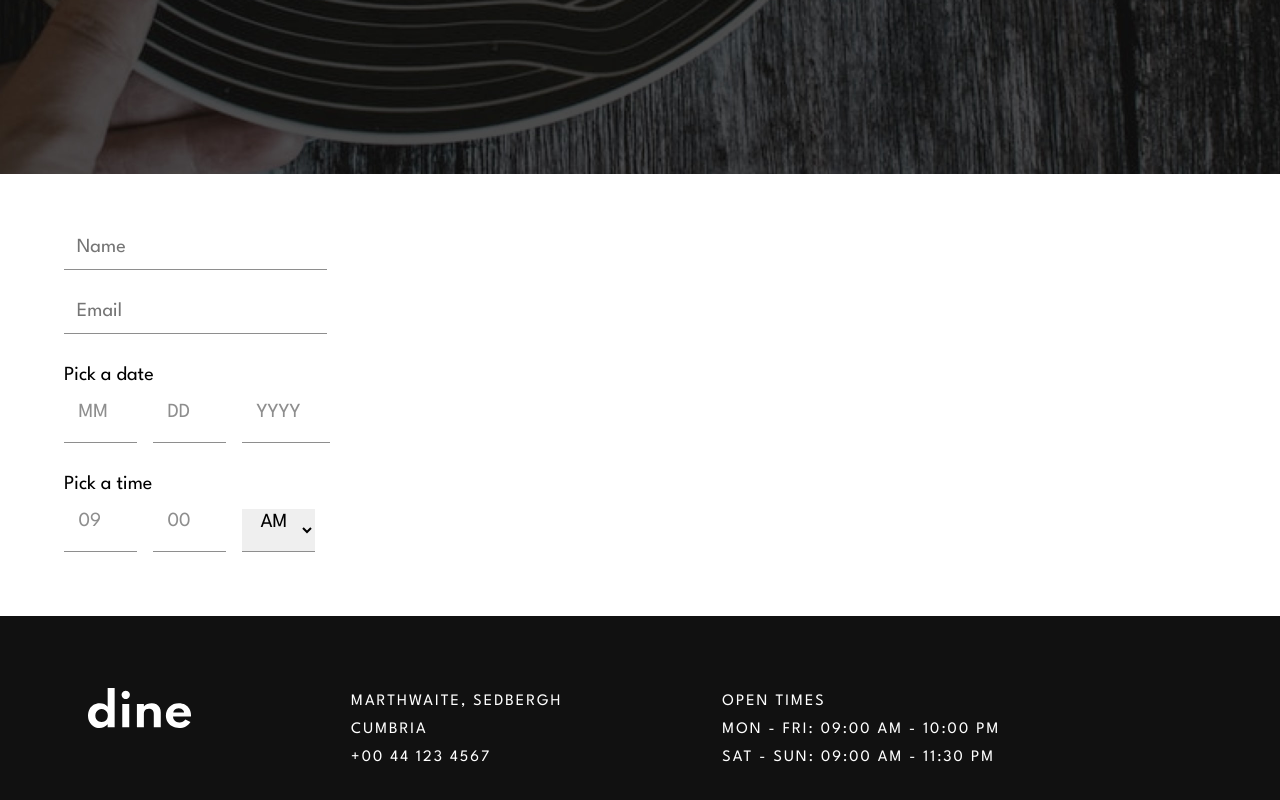
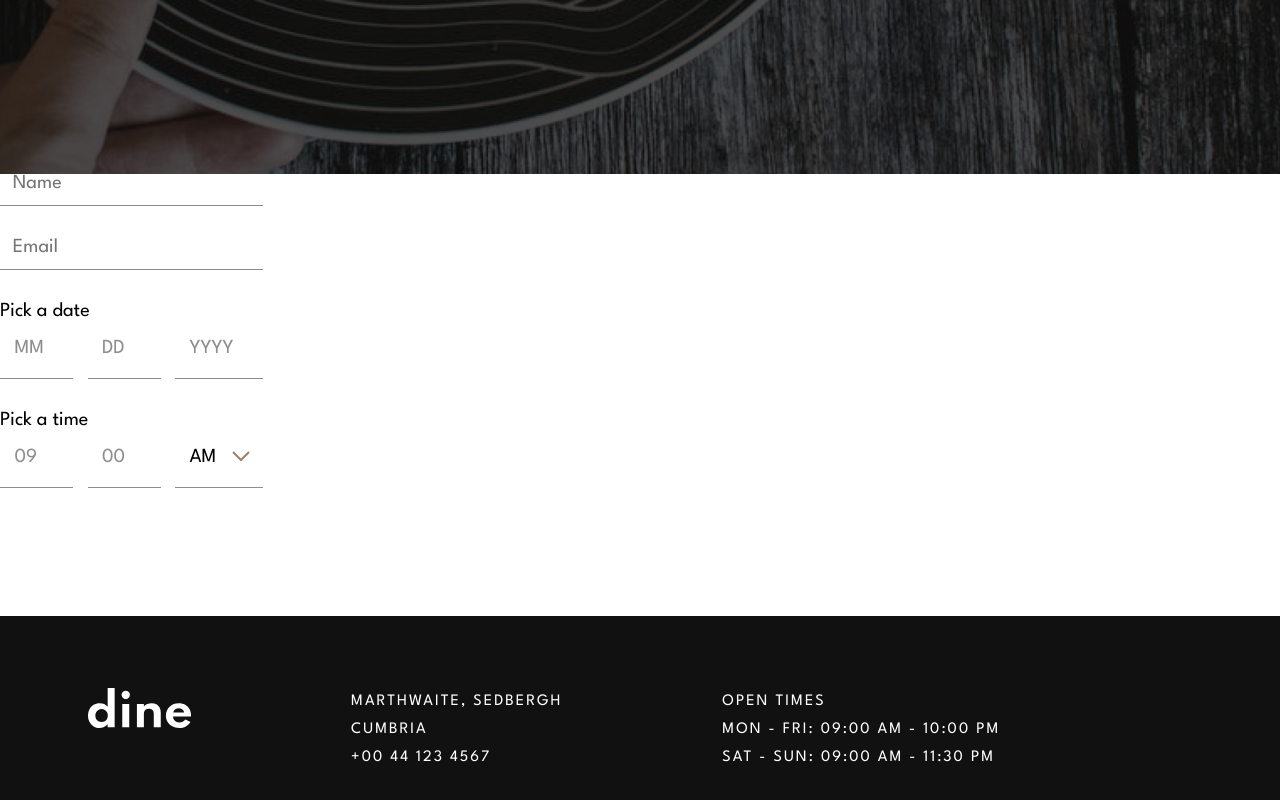
Before and after one commit to LucasS-Goncalves/dine-restaurant-website, an Angular app: page /booking in a window 1280 px wide. Shown: the part 426-1226 px from the top of the page. Built offline with nearby package versions, Linux system fonts and the light colour scheme.

Commit message:
working on dropdown

```diff
--- a/src/app/components/booking/booking.component.css
+++ b/src/app/components/booking/booking.component.css
@@ -124,13 +124,14 @@
 }
 
 .form .date_div div, .form .time_div div{
+  box-sizing: border-box;
   display: flex;
   flex-direction: row;
-  gap: 1rem;
+  justify-content: space-between;
   width: 263px;
 }
 
-.form .date_div div input{
+.form .date_div div input, .form .time_div div input{
   box-sizing: border-box;
   width: 73px;
   height: 43px;
@@ -151,22 +152,58 @@
   color: #8E8E8E;
 }
 
-.form .time_div div input, .form .time_div div select{
-  box-sizing: border-box;
-  width: 73px;
-  height: 43px;
-  padding-bottom: .9rem;
-  padding-left: .9rem;
-  outline: none;
-  border: none;
+.form .time_div div .shifts_div{
+  width: 88px;
+  position: relative;
   border-bottom: 1px solid #8E8E8E;
+  cursor: default;
 }
 
-.form .time_div div select{
+.form .time_div div .shifts_div .shiftPicked{
+  display: flex;
+  flex-direction: row;
+  justify-content: center;
+  align-items: center;
+  gap: 1rem;
+  position: absolute;
+  font-size: 1.25rem;
+  left: .9rem;
+  top: .2rem;
+}
+
+.form .time_div div .shifts_div .shiftPicked svg{
+  transition: .1s;
+}
+
+.form .time_div div .shifts_div.open .shiftPicked svg{
+  rotate: 180deg;
+}
+
+.form .time_div div .shifts_div .shiftsOptions{
+  width: 100%;
+  list-style-type: none;
+  box-sizing: border-box;
+  display: flex;
+  flex-direction: column;
+  align-items: center;
+  justify-content: center;
+  gap: 1.2rem;
+  position: absolute;
+  top: 50px;
+  left: 0;
+  padding: 1.2rem 0;
+  box-shadow: 0 2px 30px -1px rgb(77, 77, 77, 0.2);
+  visibility: hidden;
+  transition: .1s;
+}
+
+.form .time_div div .shifts_div.open .shiftsOptions{
+  visibility: visible;
+}
+
+.form .time_div div .shifts_div .shiftsOptions li {
   font-size: 1.25rem;
 }
-
-
 
 @media(min-width: 768px){
 
--- a/src/app/components/booking/booking.component.html
+++ b/src/app/components/booking/booking.component.html
@@ -22,7 +22,7 @@
     </div>
   </article>
 </header>
-<main style="padding: 4rem;">
+<main style="padding-bottom: 8rem;">
   <form class="form">
 
     <div class="name_div">
@@ -47,10 +47,16 @@
       <div>
         <input type="number" name="hour" id="" placeholder="09">
         <input type="number" name="" id="" placeholder="00">
-        <select name="" id="">
-          <option value="AM">AM</option>
-          <option value="PM">PM</option>
-        </select>
+        <div class="shifts_div" #shifts_div (click)="openShiftsDiv()">
+          <span class="shiftPicked">
+            AM
+            <svg xmlns="http://www.w3.org/2000/svg" width="18" height="11"><path fill="none" stroke="#9E7F66" stroke-width="2" d="M1 1l8 8 8-8"/></svg>
+          </span>
+          <ul class="shiftsOptions">
+            <li>AM</li>
+            <li>PM</li>
+          </ul>
+        </div>
       </div>
     </div>
 
--- a/src/app/components/booking/booking.component.ts
+++ b/src/app/components/booking/booking.component.ts
@@ -1,4 +1,4 @@
-import { Component, OnInit } from '@angular/core';
+import { Component, ElementRef, OnInit, ViewChild } from '@angular/core';
 
 @Component({
   selector: 'app-booking',
@@ -7,9 +7,14 @@ import { Component, OnInit } from '@angular/core';
 })
 export class BookingComponent implements OnInit{
 
-  thisYear = new Date().getFullYear()
+  thisYear = new Date().getFullYear();
+  @ViewChild('shifts_div') shifts_div!: ElementRef<HTMLDivElement>;
 
   ngOnInit(): void {
     console.log(this.thisYear)
   }
+
+  openShiftsDiv(){
+    this.shifts_div.nativeElement.classList.toggle('open');
+  }
 }
```
